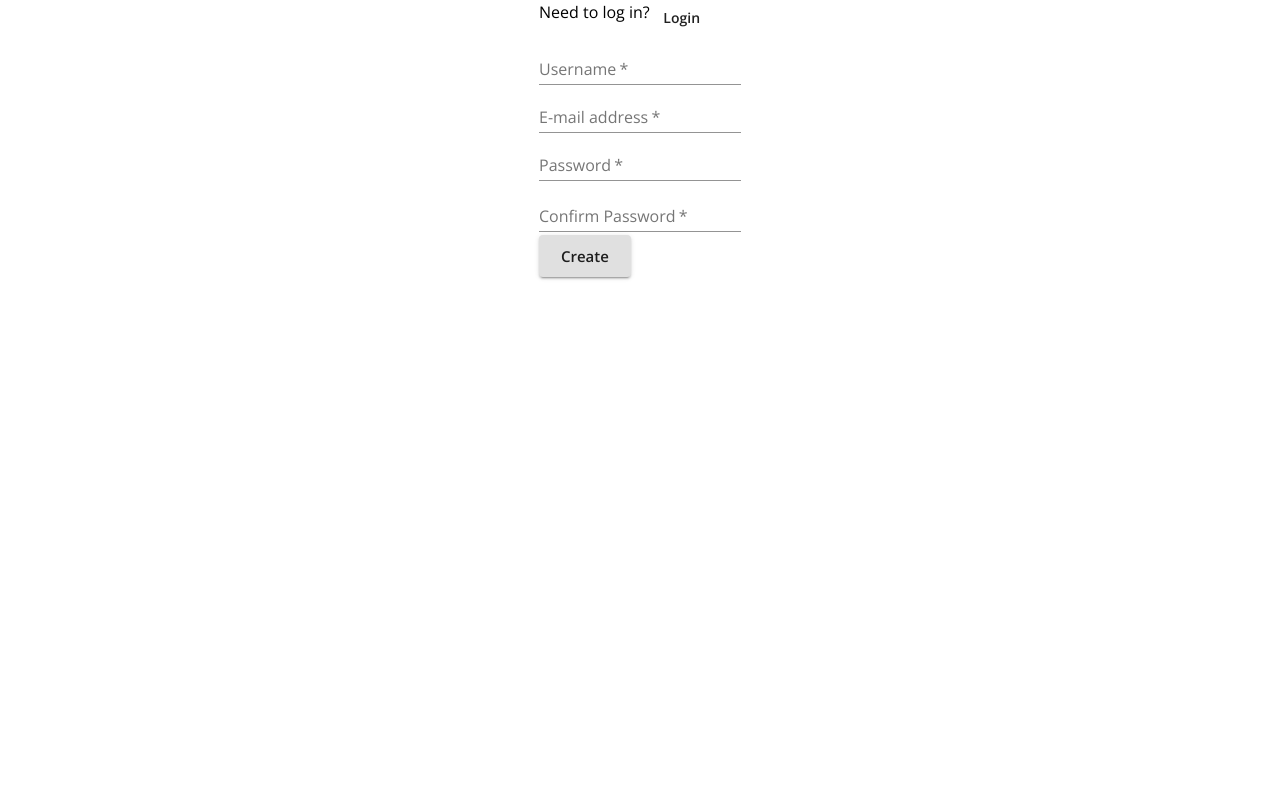
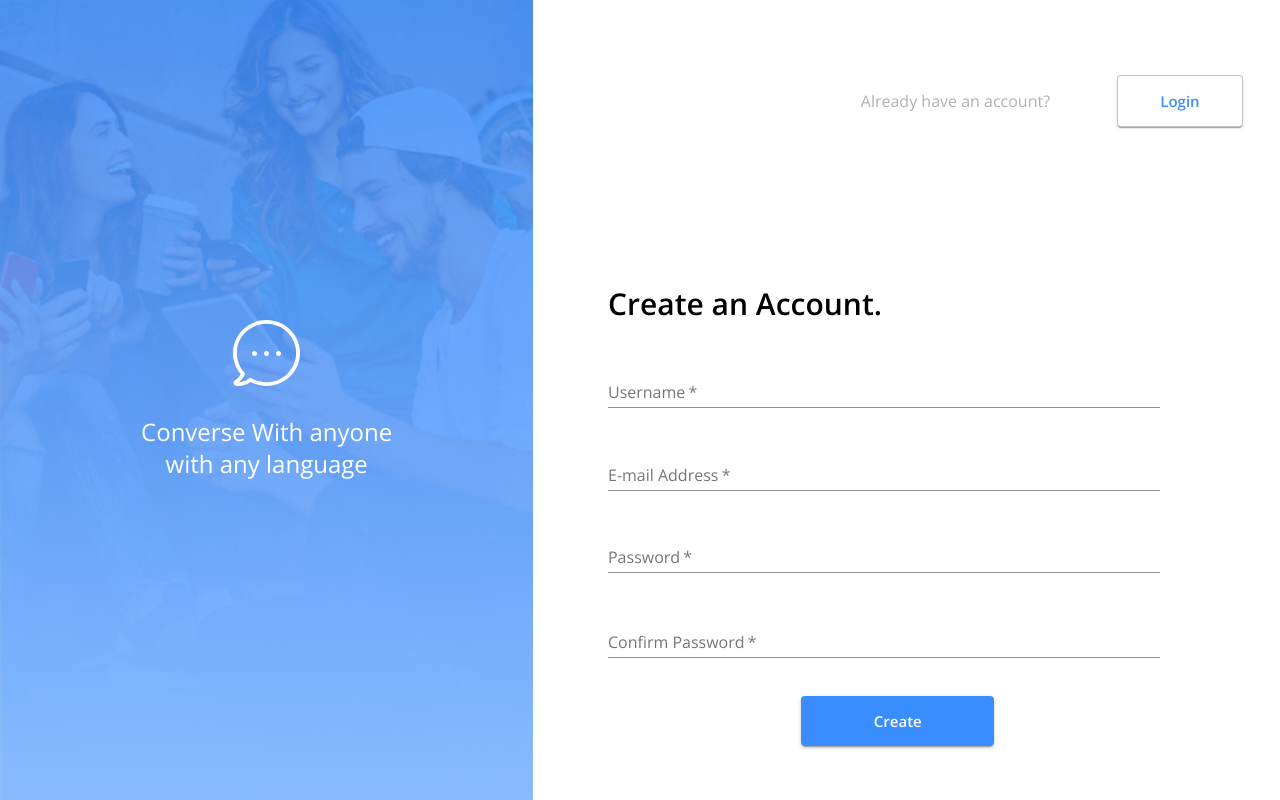
Before and after one commit to OranRohoman/web-messenger, a React (Create React App) app in the folder client/: page / in a window 1280 px wide. Built offline with nearby package versions, Linux system fonts and the light colour scheme; no server answers.

Commit message:
new pages. (#11)
* new pages.

smallest size scales to 380 width.

* feedback response.

No more native css, small screen header button change.

* forgot comments.

```diff
--- a/client/src/Login.js
+++ b/client/src/Login.js
@@ -1,20 +1,24 @@
 import React from "react";
-import { Redirect, useHistory } from "react-router-dom";
+import { Redirect } from "react-router-dom";
 import { connect } from "react-redux";
 import {
   Grid,
-  Box,
+
   Typography,
   Button,
   FormControl,
   TextField,
+  InputAdornment,
 } from "@material-ui/core";
 import { login } from "./store/utils/thunkCreators";
+import AuthWrapper from "./components/Auth/AuthWrapper";
+import  useStyles  from "./components/Auth/SharedStyles";
+
 
 const Login = (props) => {
-  const history = useHistory();
+
   const { user, login } = props;
-
+  const classes = useStyles();
   const handleLogin = async (event) => {
     event.preventDefault();
     const username = event.target.username.value;
@@ -26,17 +30,19 @@ const Login = (props) => {
   if (user.id) {
     return <Redirect to="/home" />;
   }
+  const forgotPassword= () =>{
+    alert("TODO implement a password forgot feature.");
+  }
+  return (
+    <Grid >
+      <AuthWrapper
+       Buttontext={"Create Account"}
+       GreyText={"Dont have an account?"}
+       RedirectPath={"/register"}>
 
-  return (
-    <Grid container justify="center">
-      <Box>
-        <Grid container item>
-          <Typography>Need to register?</Typography>
-          <Button onClick={() => history.push("/register")}>Register</Button>
-        </Grid>
-        <form onSubmit={handleLogin}>
-          <Grid>
-            <Grid>
+
+        <form onSubmit={handleLogin} className={classes.formContent}>
+          <Typography className={classes.header}>Welcome Back!</Typography>
           <FormControl margin="normal" required>
             <TextField
               aria-label="username"
@@ -45,23 +51,27 @@ const Login = (props) => {
               type="text"
             />
           </FormControl>
-            </Grid>
           <FormControl margin="normal" required>
             <TextField
-                label="password"
+              label="Password"
               aria-label="password"
               type="password"
               name="password"
+                InputProps={{
+                  endAdornment: (
+                    <InputAdornment position="end" onClick={forgotPassword}>
+                        <span className={classes.passwordForgot}>Forgot?</span>
+                    </InputAdornment>
+                  )}}
             />
           </FormControl>
-            <Grid>
-              <Button type="submit" variant="contained" size="large">
+
+          <Button type="submit" variant="contained" size="large" className={classes.submitButton}>
               Login
             </Button>
-            </Grid>
-          </Grid>
+
         </form>
-      </Box>
+      </AuthWrapper>
     </Grid>
   );
 };
--- a/client/src/Signup.js
+++ b/client/src/Signup.js
@@ -1,19 +1,23 @@
 import React, { useState } from "react";
-import { Redirect, useHistory } from "react-router-dom";
+import { Redirect } from "react-router-dom";
 import { connect } from "react-redux";
 import {
   Grid,
-  Box,
   Typography,
   Button,
   FormControl,
   TextField,
   FormHelperText,
 } from "@material-ui/core";
+import AuthWrapper from "./components/Auth/AuthWrapper";
 import { register } from "./store/utils/thunkCreators";
+import  useStyles  from "./components/Auth/SharedStyles";
+
+
+
 
 const Login = (props) => {
-  const history = useHistory();
+  const classes = useStyles();
   const { user, register } = props;
   const [formErrorMessage, setFormErrorMessage] = useState({});
 
@@ -37,15 +41,17 @@ const Login = (props) => {
   }
 
   return (
-    <Grid container justify="center">
-      <Box>
-        <Grid container item>
-          <Typography>Need to log in?</Typography>
-          <Button onClick={() => history.push("/login")}>Login</Button>
-        </Grid>
-        <form onSubmit={handleRegister}>
-          <Grid>
-            <Grid>
+    <Grid >
+
+      <AuthWrapper
+        Buttontext={"Login"}
+        GreyText={"Already have an account?"}
+        RedirectPath={"/login"}>
+
+
+        <form onSubmit={handleRegister} className={classes.formContent}>
+            <Typography className={classes.header}>Create an Account.</Typography>
+
               <FormControl>
                 <TextField
                   aria-label="username"
@@ -53,21 +59,22 @@ const Login = (props) => {
                   name="username"
                   type="text"
                   required
+                  className={classes.formInput}
                 />
               </FormControl>
-            </Grid>
-            <Grid>
+
               <FormControl>
                 <TextField
-                  label="E-mail address"
+                  label="E-mail Address"
                   aria-label="e-mail address"
                   type="email"
                   name="email"
                   required
+                  className={classes.formInput}
                 />
               </FormControl>
-            </Grid>
-            <Grid>
+
+
               <FormControl error={!!formErrorMessage.confirmPassword}>
                 <TextField
                   aria-label="password"
@@ -76,13 +83,14 @@ const Login = (props) => {
                   inputProps={{ minLength: 6 }}
                   name="password"
                   required
+                  className={classes.formInput}
                 />
                 <FormHelperText>
                   {formErrorMessage.confirmPassword}
                 </FormHelperText>
               </FormControl>
-            </Grid>
-            <Grid>
+
+
               <FormControl error={!!formErrorMessage.confirmPassword}>
                 <TextField
                   label="Confirm Password"
@@ -91,18 +99,20 @@ const Login = (props) => {
                   inputProps={{ minLength: 6 }}
                   name="confirmPassword"
                   required
+                  className={classes.formInput}
                 />
                 <FormHelperText>
                   {formErrorMessage.confirmPassword}
                 </FormHelperText>
               </FormControl>
-            </Grid>
-            <Button type="submit" variant="contained" size="large">
+
+            <Button type="submit" variant="contained" size="large" className={classes.submitButton}>
               Create
             </Button>
-          </Grid>
+
         </form>
-      </Box>
+
+      </AuthWrapper>
     </Grid>
   );
 };
--- /dev/null
+++ b/client/src/components/Auth/AuthWrapper.js
@@ -0,0 +1,129 @@
+import React from 'react'
+import {
+    Grid,
+    Typography,
+    Button,
+    Paper,
+    Hidden,
+
+  } from "@material-ui/core";
+
+import { makeStyles } from "@material-ui/core/styles";
+
+import chatImg from '../../assets/chatImg.svg';
+import bjImg from '../../assets/bg-img.png';
+import { useHistory } from "react-router-dom";
+
+
+const useStyles = makeStyles((theme) => ({
+    customButton:{
+        color:"#3A8DFF",
+        padding:"12px 42px",
+        textAlign:"center"
+    },
+    rightSide:{
+        display:"flex",
+        flexDirection: 'column',
+        alignItems: 'center',
+
+    },
+    authHeader:{
+        width:"90%",
+
+        display: 'inline-flex',
+        flexDirection: 'row',
+        flexWrap: 'wrap',
+        justifyContent: 'flex-end',
+        gap:'10%',
+        alignItems: 'center',
+        marginTop: '10%',
+        backgroundColor:"white",
+        [theme.breakpoints.down('sm')]:{
+            width:"90%",
+            height:"10%",
+            justifyContent:"center",
+
+
+        },
+    },
+    image:{
+        width: "100%",
+        backgroundSize: "cover",
+        backgroundRepeat: 'no-repeat',
+
+
+        display:'flex',
+        justifyContent: 'center',
+        flexDirection:'column',
+        alignItems: 'center',
+        textAlign: 'center',
+        color: 'white',
+    },
+
+    greyText:{
+        color:'#B0B0B0',
+    },
+    formStyle:{
+        display: 'flex',
+        justifyContent: 'space-evenly',
+        width:'100%',
+    },
+    chatImg:{
+        marginBottom:'30px',
+    },
+
+
+}));
+const AuthWrapper = (props) => {
+    const classes = useStyles();
+
+    const { Buttontext , GreyText, RedirectPath} = props;
+    const history = useHistory();
+
+
+    return (
+    <Grid container component="main" style={{height:"100vh"}}>
+        <Hidden only="xs">
+            <Grid
+            item  sm={3} md={5}
+            className={classes.image}
+            style={{
+                backgroundImage: `linear-gradient(to bottom,rgb(58, 141, 255,0.85), rgb(134, 185, 255,0.85)), url(${bjImg})`,
+            }}
+            >
+            <img src={chatImg} className={classes.chatImg} alt=""/>
+            <Typography variant="h5" >
+                Converse With anyone
+            </Typography>
+            <Typography variant="h5" >
+                with any language
+            </Typography>
+
+            </Grid>
+        </Hidden>
+        <Grid
+        className={classes.rightSide}
+        container
+        item xs={12} sm={9} md={7}
+        >
+            <Grid className={classes.authHeader}>
+                <Typography className={classes.greyText}>{GreyText}</Typography>
+                <Button onClick={() => history.push(RedirectPath)}
+                    variant="outlined"
+                    component={Paper}
+                    elevation={1}
+                    size="large"
+                    className={classes.customButton}
+                >{Buttontext}</Button>
+            </Grid>
+            <Grid className={classes.formStyle}>
+
+                {props.children}
+            </Grid>
+        </Grid>
+    </Grid>
+
+    )
+}
+
+export default AuthWrapper;
--- /dev/null
+++ b/client/src/components/Auth/SharedStyles.js
@@ -0,0 +1,49 @@
+import { makeStyles } from "@material-ui/core/styles";
+
+
+const useStyles = makeStyles((theme) => ({
+  submitButton:{
+    backgroundColor:"#3A8DFF",
+    color:"#FFFFFF",
+    padding:"12px 24px",
+    marginLeft:"35%",
+    width:"35%"
+  },
+  header:{
+
+    fontWeight:"bold",
+    fontSize:30,
+    fontFamily:"Open Sans"
+  },
+  formheader:{
+    fontSize:"small",
+    color:"#B0B0B0",
+  },
+  formContent:{
+    display:"flex",
+    width:"100%",
+    height:"100%",
+    flexDirection:"column",
+    justifyContent:"space-evenly",
+    margin:theme.spacing(15),
+    marginLeft:"10%",
+
+  },
+  formInput:{
+    width:"100%",
+    fontSize:"900"
+
+
+  },
+  passwordForgot:{
+    color:'blue',
+    '&:hover':{
+      color:'darkblue',
+    },
+  },
+
+
+}));
+
+
+export default useStyles;
```
Also changed, not shown: client/src/assets/bg-img.png (added), client/src/assets/chatImg.svg (added). Lines whose indentation alone changed are shown as unchanged.
